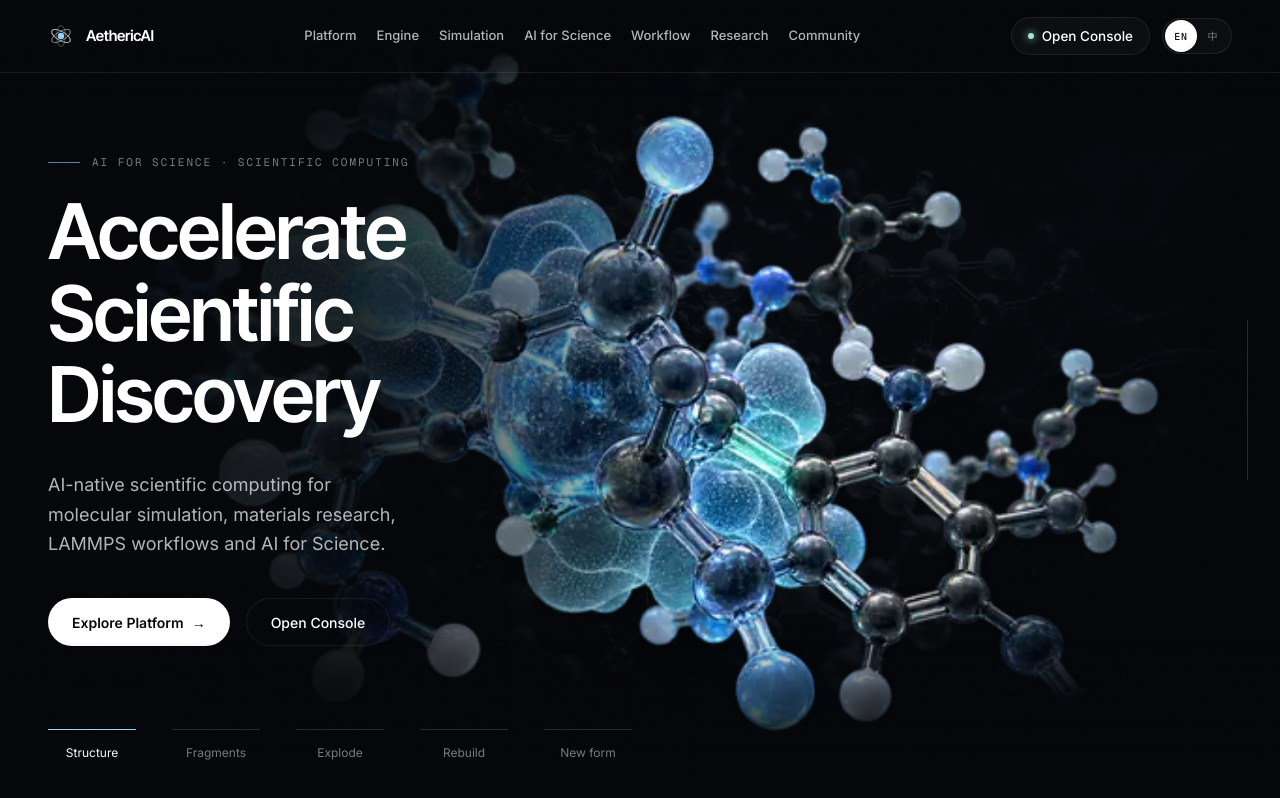
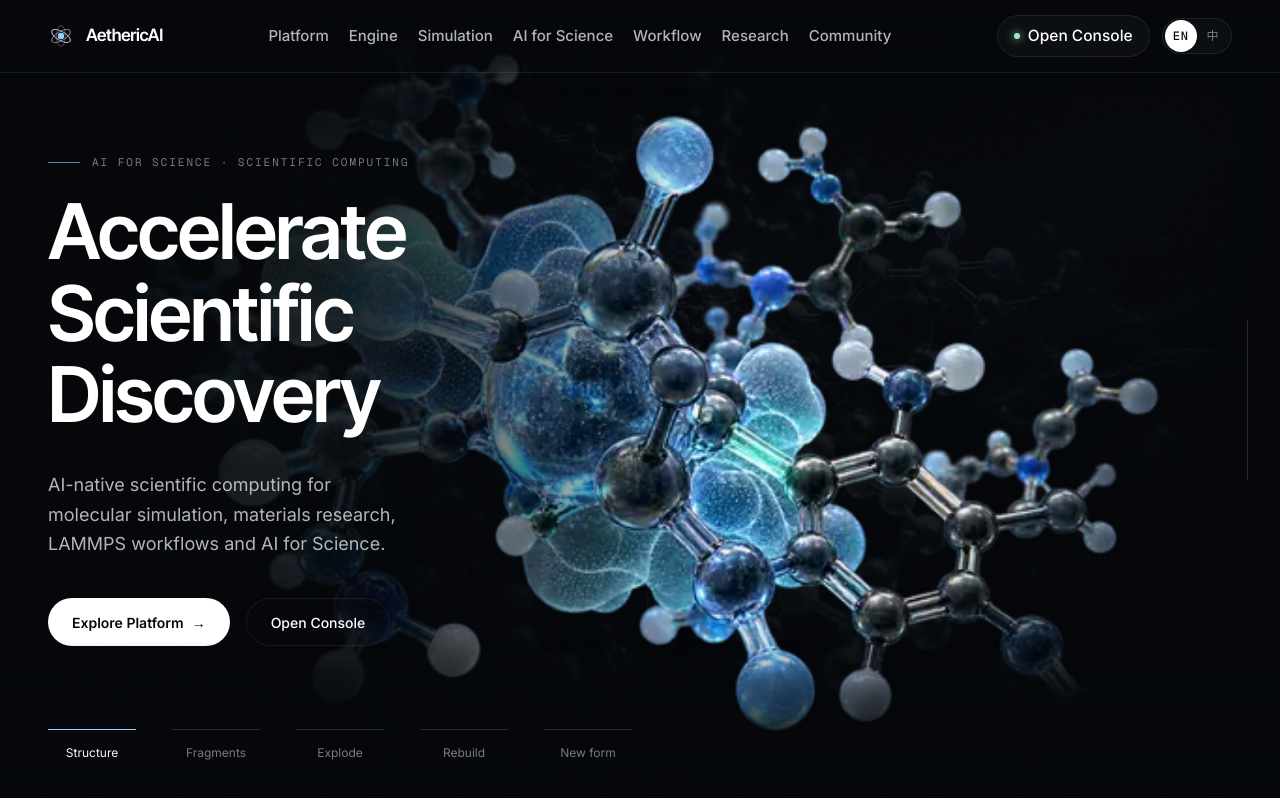
Before and after one commit to HAPPYFAPTAIN/AetherMind-Official-Site-Luma, a Next.js app: page / in a window 1280 px wide. Shown: the top 798 px of the page. Built offline with nearby package versions, Linux system fonts and the light colour scheme.

Commit message:
style: increase official navigation text by two pixels

```diff
--- a/src/components/Nav.tsx
+++ b/src/components/Nav.tsx
@@ -88,7 +88,7 @@ export function Nav() {
       <nav className="mx-auto flex h-16 max-w-[1440px] items-center justify-between px-6 sm:h-[72px] lg:px-12">
         <a href="#top" className="flex items-center gap-3 text-white">
           <Mark />
-          <span className="font-display text-[15px] font-semibold tracking-[0.22em]">
+          <span className="font-display text-[17px] font-semibold tracking-[0.22em]">
             {tr(language, BRAND.en, BRAND.zh)}
           </span>
         </a>
@@ -102,7 +102,7 @@ export function Nav() {
                   ? assetUrl(l.href)
                   : l.href
               }
-              className="link-quiet whitespace-nowrap rounded-full px-2 py-2 text-[13px] font-medium"
+              className="link-quiet whitespace-nowrap rounded-full px-2 py-2 text-[15px] font-medium"
             >
               {tr(language, l.label.en, l.label.zh)}
             </a>
@@ -112,7 +112,7 @@ export function Nav() {
         <div className="flex items-center gap-2 sm:gap-3">
           <a
             href="#console"
-            className="hidden items-center gap-2 whitespace-nowrap rounded-full border border-line-strong bg-white/[0.03] px-4 py-2 text-[13.5px] font-medium text-white transition-colors hover:border-accent/40 hover:bg-accent-soft sm:flex"
+            className="hidden items-center gap-2 whitespace-nowrap rounded-full border border-line-strong bg-white/[0.03] px-4 py-2 text-[15.5px] font-medium text-white transition-colors hover:border-accent/40 hover:bg-accent-soft sm:flex"
           >
             <span className="inline-block h-1.5 w-1.5 rounded-full bg-accent-green shadow-[0_0_8px_var(--accent-green)]" />
             {tr(language, "Open Console", "打开控制台")}
@@ -128,7 +128,7 @@ export function Nav() {
               onClick={() => setLanguage("en")}
               aria-pressed={language === "en"}
               title="English"
-              className={`h-8 min-w-8 rounded-full px-2 font-mono text-[10px] font-medium tracking-[0.08em] transition-colors ${
+              className={`h-8 min-w-8 rounded-full px-2 font-mono text-[12px] font-medium tracking-[0.08em] transition-colors ${
                 language === "en"
                   ? "bg-white text-bg-0"
                   : "text-text-tertiary hover:text-white"
@@ -141,7 +141,7 @@ export function Nav() {
               onClick={() => setLanguage("zh")}
               aria-pressed={language === "zh"}
               title="中文"
-              className={`h-8 min-w-8 rounded-full px-2 font-mono text-[10px] font-medium tracking-[0.08em] transition-colors ${
+              className={`h-8 min-w-8 rounded-full px-2 font-mono text-[12px] font-medium tracking-[0.08em] transition-colors ${
                 language === "zh"
                   ? "bg-white text-bg-0"
                   : "text-text-tertiary hover:text-white"
```
Also changed, not shown: .project-to-act/PROJECT_ACCEPTANCE.md, 27 other files (tests, documents, lock files or other folders).
